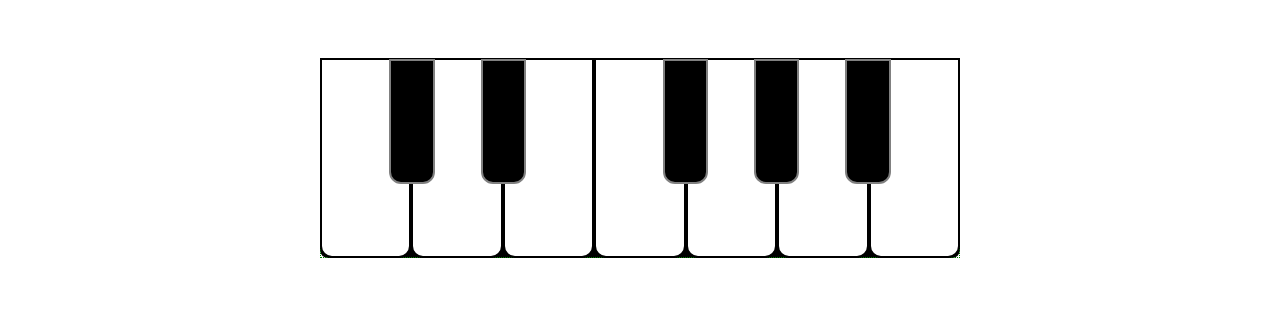
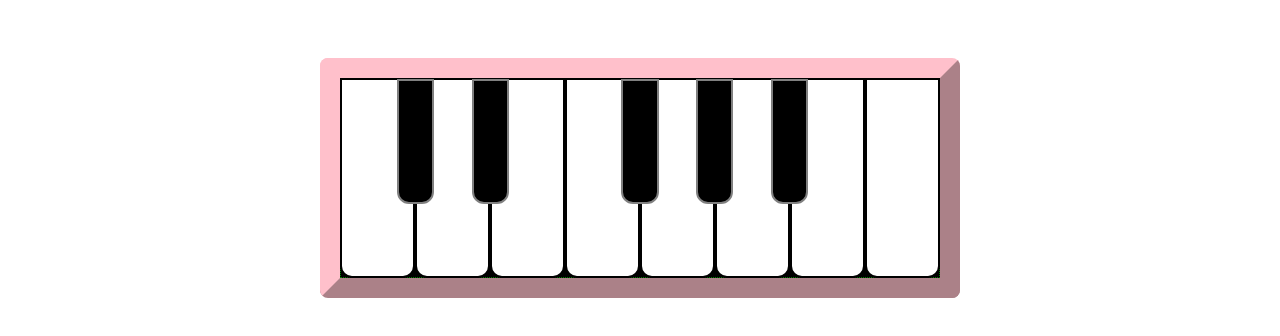
Before and after one commit to bossjohnson/web-synth, a plain HTML site: page public/index.html in a window 1280 px wide. Shown: the part 134-470 px from the top of the page. Drawn offline with nearby package versions, Linux system fonts and the light colour scheme.

Commit message:
Full octave

```diff
--- a/public/css/style.css
+++ b/public/css/style.css
@@ -40,11 +40,12 @@ keyboard {
   position: relative;
   left: 25vw;
   width: 50vw;
-  display: flex; }
+  display: flex;
+  border: 20px outset pink; }
 
 .whiteKey {
   position: relative;
-  width: 14.28571%;
+  width: 12.5%;
   height: 200px;
   background-color: white;
   border: 2px solid black;
@@ -65,7 +66,7 @@ keyboard {
   left: 0; }
   .blackKeyRow .blackKey {
     position: absolute;
-    width: 7.14286%;
+    width: 6.25%;
     height: 125px;
     background-color: black;
     border: 2px solid gray;
@@ -77,15 +78,15 @@ keyboard {
     .blackKeyRow .blackKey.playing {
       background-color: blue; }
     .blackKeyRow .blackKey:first-of-type {
-      left: 10.71429%; }
+      left: 9.375%; }
     .blackKeyRow .blackKey:nth-of-type(2) {
-      left: 25%; }
+      left: 21.875%; }
     .blackKeyRow .blackKey:nth-of-type(3) {
-      left: 53.57143%; }
+      left: 46.875%; }
     .blackKeyRow .blackKey:nth-of-type(4) {
-      left: 67.85714%; }
+      left: 59.375%; }
     .blackKeyRow .blackKey:nth-of-type(5) {
-      left: 82.14286%; }
+      left: 71.875%; }
 
 keyboard-key:hover {
   cursor: pointer; }
--- a/public/js/directives.js
+++ b/public/js/directives.js
@@ -34,25 +34,30 @@ app.directive('keyListener', function() {
                         var key = keyboard.find('keyboard-key')[6];
                         angular.element(key).triggerHandler('mousedown');
                         break;
-                        // black keys
-                    case 87:
+                    case 75:
                         var key = keyboard.find('keyboard-key')[7];
                         angular.element(key).triggerHandler('mousedown');
                         break;
-                    case 69:
+
+                        // black keys
+                    case 87:
                         var key = keyboard.find('keyboard-key')[8];
                         angular.element(key).triggerHandler('mousedown');
                         break;
-                    case 84:
+                    case 69:
                         var key = keyboard.find('keyboard-key')[9];
                         angular.element(key).triggerHandler('mousedown');
                         break;
-                    case 89:
+                    case 84:
                         var key = keyboard.find('keyboard-key')[10];
                         angular.element(key).triggerHandler('mousedown');
                         break;
+                    case 89:
+                        var key = keyboard.find('keyboard-key')[11];
+                        angular.element(key).triggerHandler('mousedown');
+                        break;
                     case 85:
-                        var key = keyboard.find('keyboard-key')[11];
+                        var key = keyboard.find('keyboard-key')[12];
                         angular.element(key).triggerHandler('mousedown');
                         break;
                     default:
@@ -89,25 +94,29 @@ app.directive('keyListener', function() {
                         var key = keyboard.find('keyboard-key')[6];
                         angular.element(key).triggerHandler('mouseup');
                         break;
-                        // black keys
-                    case 87:
+                    case 75:
                         var key = keyboard.find('keyboard-key')[7];
                         angular.element(key).triggerHandler('mouseup');
                         break;
-                    case 69:
+                        // black keys
+                    case 87:
                         var key = keyboard.find('keyboard-key')[8];
                         angular.element(key).triggerHandler('mouseup');
                         break;
-                    case 84:
+                    case 69:
                         var key = keyboard.find('keyboard-key')[9];
                         angular.element(key).triggerHandler('mouseup');
                         break;
-                    case 89:
+                    case 84:
                         var key = keyboard.find('keyboard-key')[10];
                         angular.element(key).triggerHandler('mouseup');
                         break;
+                    case 89:
+                        var key = keyboard.find('keyboard-key')[11];
+                        angular.element(key).triggerHandler('mouseup');
+                        break;
                     case 85:
-                        var key = keyboard.find('keyboard-key')[11];
+                        var key = keyboard.find('keyboard-key')[12];
                         angular.element(key).triggerHandler('mouseup');
                         break;
                     default:
--- a/public/partials/keyboard.html
+++ b/public/partials/keyboard.html
@@ -1,5 +1,5 @@
 <keyboard-key class="whiteKey"
-    ng-repeat="pitch in [1,3,5,6,8,10,12]"
+    ng-repeat="pitch in [1,3,5,6,8,10,12, 13]"
     pitch="pitch">
 </keyboard-key>
 
```
